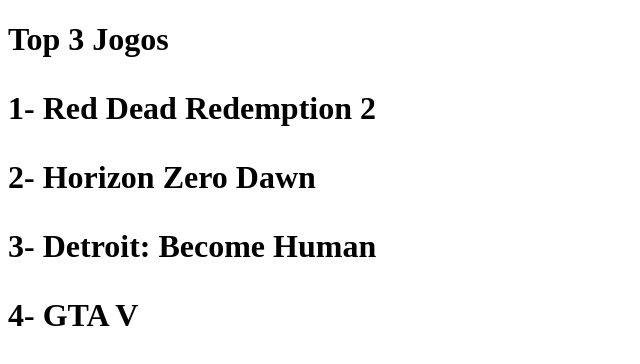
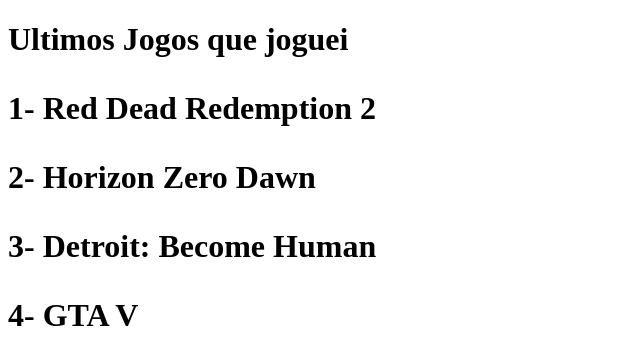
Before and after one commit to ufjf-dcc121/dcc121-2023-1-atv1-HiagoFiochi, a plain HTML site: page trabalho.html in a window 1280 px wide. Shown: the whole page, without its empty margins (0-640 px from the left). Drawn offline with Linux system fonts and the light colour scheme.

Commit message:
altera titulo

```diff
--- a/trabalho.html
+++ b/trabalho.html
@@ -10,7 +10,7 @@
 </head>
 
 <body>
-    <h1>Top 3 Jogos<h1>
+    <h1>Ultimos Jogos que joguei<h1>
 
     <p>1- Red Dead Redemption 2</p>
     <p>2- Horizon Zero Dawn</p>
```
